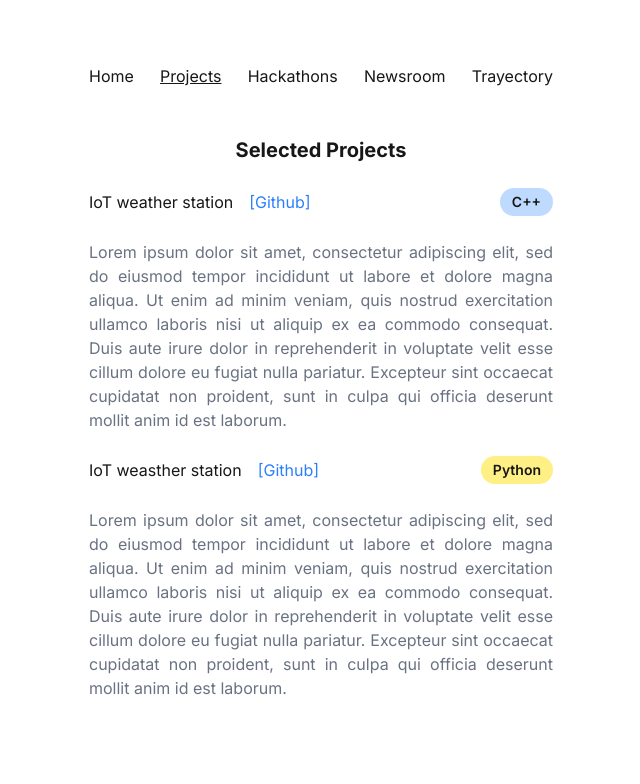
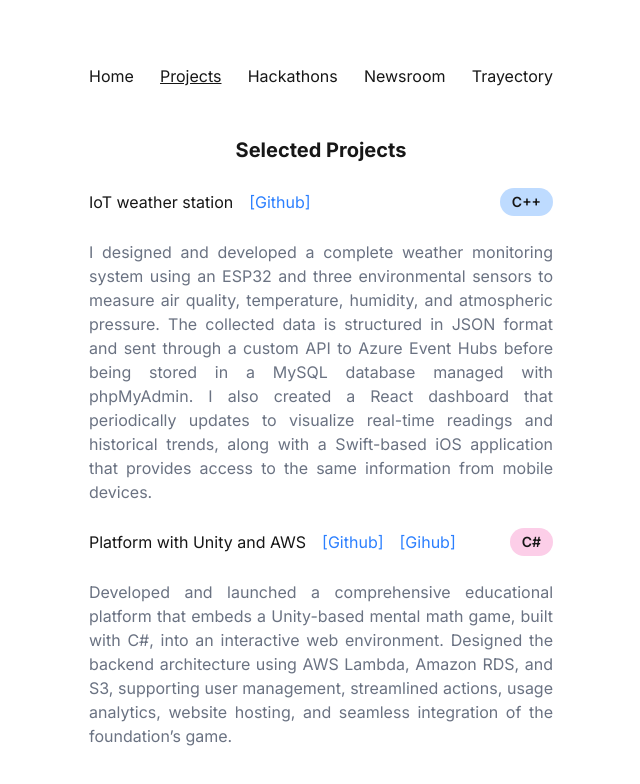
Before and after one commit to urnice1111/my-portfolio, a Next.js app: page /projects in a window 1280 px wide. Shown: the top 784 px of the page, without its empty margins (319-959 px from the left). Built offline with nearby package versions, Linux system fonts and the light colour scheme.

Commit message:
Fix duplicated children key minor problem

```diff
--- a/app/data/projects.json
+++ b/app/data/projects.json
@@ -2,26 +2,30 @@
     {
         "name" : "IoT weather station",
         "featured": true,
-        "description" : "Lorem ipsum dolor sit amet, consectetur adipiscing elit, sed do eiusmod tempor incididunt ut labore et dolore magna aliqua. Ut enim ad minim veniam, quis nostrud exercitation ullamco laboris nisi ut aliquip ex ea commodo consequat. Duis aute irure dolor in reprehenderit in voluptate velit esse cillum dolore eu fugiat nulla pariatur. Excepteur sint occaecat cupidatat non proident, sunt in culpa qui officia deserunt mollit anim id est laborum.",
+        "description" : "I designed and developed a complete weather monitoring system using an ESP32 and three environmental sensors to measure air quality, temperature, humidity, and atmospheric pressure. The collected data is structured in JSON format and sent through a custom API to Azure Event Hubs before being stored in a MySQL database managed with phpMyAdmin. I also created a React dashboard that periodically updates to visualize real-time readings and historical trends, along with a Swift-based iOS application that provides access to the same information from mobile devices.",
         "main_language" : "C++",
         "links":
                 [
                     {
-                    "link": "https://www.google.com",
+                    "link": "https://github.com/A01754754/Reto-Implementaci-n-del-internet-de-las-cosas---Equipo-4",
                     "name": "Github"
                     }
                 ]
     },
     {
-        "name" : "IoT weasther station",
+        "name" : "Platform with Unity and AWS",
         "featured": false,
-        "description" : "Lorem ipsum dolor sit amet, consectetur adipiscing elit, sed do eiusmod tempor incididunt ut labore et dolore magna aliqua. Ut enim ad minim veniam, quis nostrud exercitation ullamco laboris nisi ut aliquip ex ea commodo consequat. Duis aute irure dolor in reprehenderit in voluptate velit esse cillum dolore eu fugiat nulla pariatur. Excepteur sint occaecat cupidatat non proident, sunt in culpa qui officia deserunt mollit anim id est laborum.",
-        "main_language" : "Python",
+        "description" : "Developed and launched a comprehensive educational platform that embeds a Unity-based mental math game, built with C#, into an interactive web environment. Designed the backend architecture using AWS Lambda, Amazon RDS, and S3, supporting user management, streamlined actions, usage analytics, website hosting, and seamless integration of the foundation’s game.",
+        "main_language" : "C#",
         "links":
                 [
                     {
-                    "link": "https://www.google.com",
+                    "link": "https://github.com/urnice1111/Overmath_FJ2026",
                     "name": "Github"
+                    },
+                    {
+                    "link":"https://github.com/urnice1111/overtmath_services",
+                    "name":"Gihub"
                     }
                 ]
     }
--- a/app/hackathons/page.tsx
+++ b/app/hackathons/page.tsx
@@ -13,7 +13,7 @@ export default async function hackathons(){
                         <div className="flex items-start gap-3 py-1">
                             <h1>{hack.name}</h1>
                             {hack.link.map((link) => (
-                                <a href={link.link} key={hack.name} className="text-blue-500 hover:underline">{"[" + link.name + "]"}</a>
+                                <a href={link.link} key={link.link} className="text-blue-500 hover:underline">{"[" + link.name + "]"}</a>
                             ))}
                         </div>
                         <h1>
--- a/app/projects/page.tsx
+++ b/app/projects/page.tsx
@@ -10,6 +10,7 @@ export default async function projects(){
         "Swift":      "bg-orange-200",
         "Rust":       "bg-red-200",
         "Go":         "bg-cyan-200",
+        "C#":         "bg-pink-200"
     };
     const pillBase = "inline-block rounded-full px-3 py-1 text-sm font-semibold";
 
@@ -23,7 +24,7 @@ export default async function projects(){
                         <div className="flex justify-between gap-4">
                             <h1>{item.name}</h1>
                             {item.links.map((link) => (
-                                <a href={link.link} key={item.name} className="text-blue-500 hover:underline">{"[" + link.name + "]"}</a>
+                                <a href={link.link} key={link.link} className="text-blue-500 hover:underline">{"[" + link.name + "]"}</a>
                             ))}
                         </div>
                         <h1 className={`${pillBase} ${languageStyles[item.main_language]}`}>{item.main_language}</h1>
--- a/app/trayectory/page.tsx
+++ b/app/trayectory/page.tsx
@@ -18,14 +18,18 @@ export default async function Trayectory(){
             <h1 className="text-left font-bold text-xl">Trayectory</h1>
             {trayectory.map((job) => (
                 <div key={job.title}>
-                    <div className="flex justify-between items-center py-6">
-                        <div className="flex items-start gap-3 py-1">
+                    <div className="flex justify-between items-center py-2">
+                        <div className="flex items-start gap-3">
                             <h1>{job.title}</h1>
                             {job.links.map((link) => (
                                 <a href={link.link} key={job.title} className="text-blue-500 hover:underline">{"[" + link.name + "]"}</a>
                             ))}
                         </div>
+
                         <h1 className={`${pillBase} ${languageStyles[job.main_language]}`}>{job.main_language}</h1>
+                    </div>
+                    <div className="flex justify-end">
+                        <h1>{job.start_date} - {job.end_date}</h1>
                     </div>
                     <p className="text-justify text-gray-500">
                         {job.description}
```
